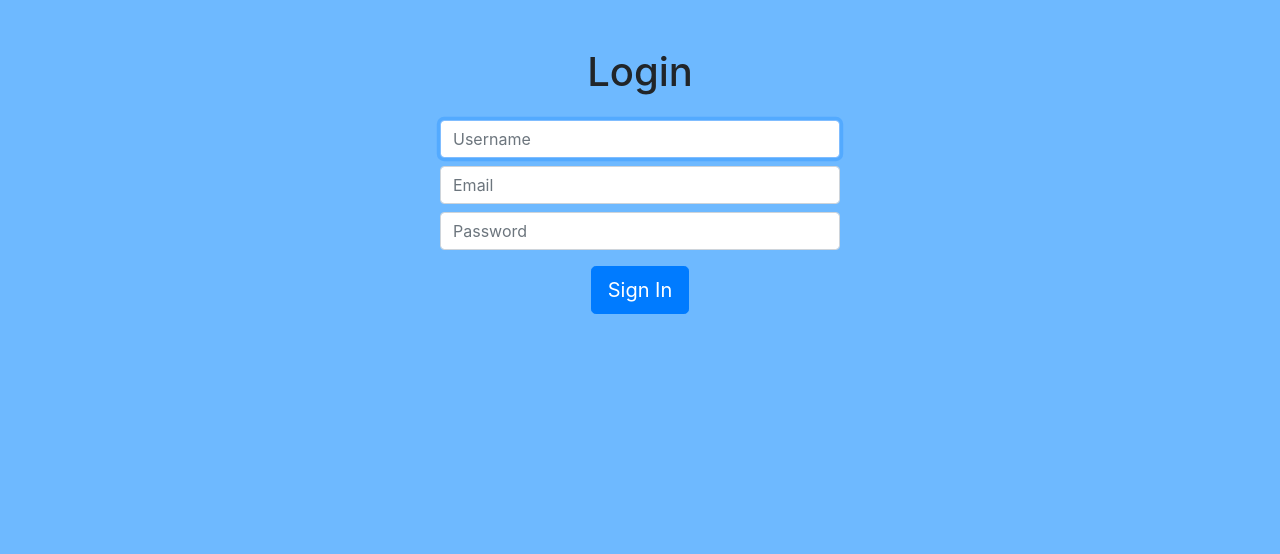
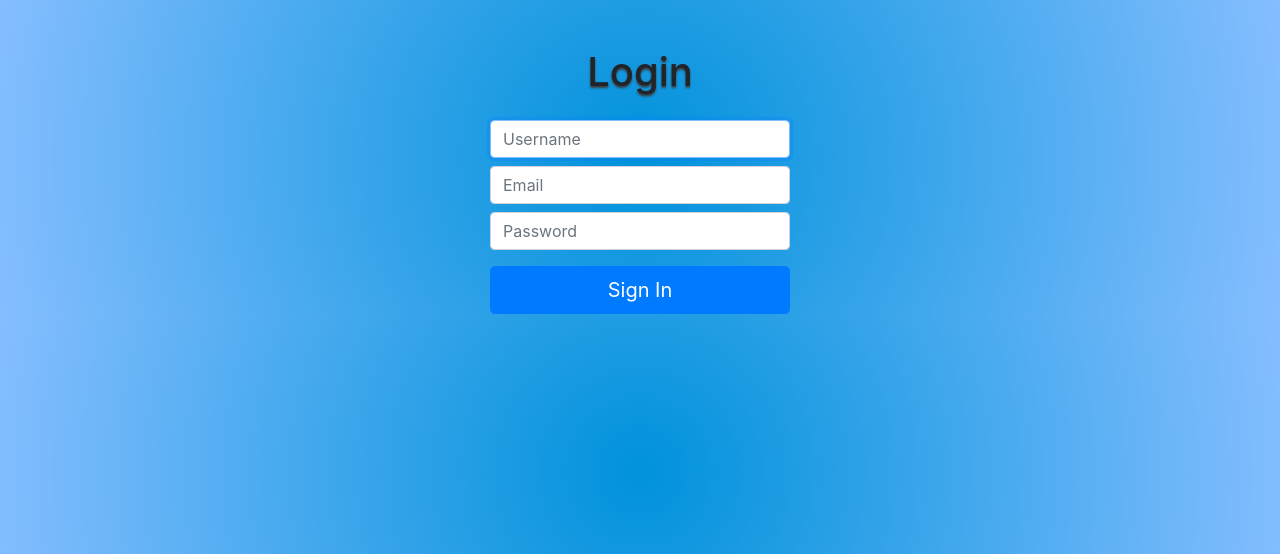
Before and after one commit to xvi-r/Flask-APP, a Python web app: template templates/login.html in a window 1280 px wide. Shown: the top 554 px of the page. Run offline with Jinja, Linux system fonts and the light colour scheme; the template is opened without the code that fills it, so the values that code supplies are empty.

Commit message:
Clean up login further

```diff
--- a/templates/login.html
+++ b/templates/login.html
@@ -13,10 +13,11 @@
 {% endwith %}
 
 
-    <body style="background-color: rgb(110, 185, 255);">
-    <div class="text-center mt-5">
+    <body style="background: radial-gradient(circle,rgba(0, 146, 219, 1) 0%, rgba(133, 190, 255, 1) 100%);">
+
+    <div class="text-center mt-5" style="max-width: 300px; margin:auto;">
         <form style="max-width: 400px; margin:auto;"  action="/login" method="post">
-            <h1>Login</h1>
+            <h1 style ="filter: drop-shadow(0px 2px 1.2px #3b3b3b);">Login</h1>
             <input  type="text" class="form-control mt-4" id="username" name="username" placeholder="Username" required autofocus>
             <input type="email" class="form-control mt-2" id="email" name="email" placeholder="Email" required>
             <input type="password" class="form-control mt-2" id="password" name="password" placeholder="Password" required>
@@ -24,9 +25,10 @@
 
 
             <div class="mt-3">
-              <button class="btn btn-lg btn-primary ">Sign In</button>
-            </div>
+              <button class="btn btn-primary btn-lg btn-block">Sign In</button>
+
         </form>
     </div>
 
+
 {% endblock %}
```
